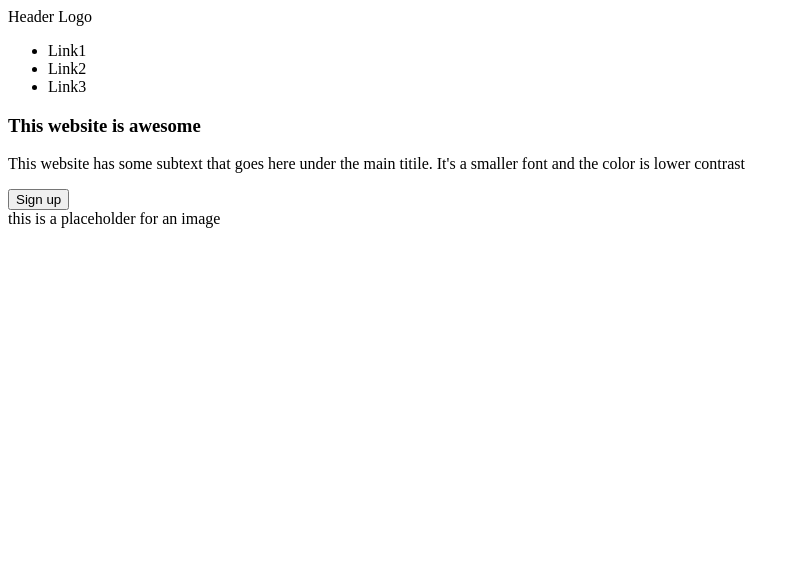
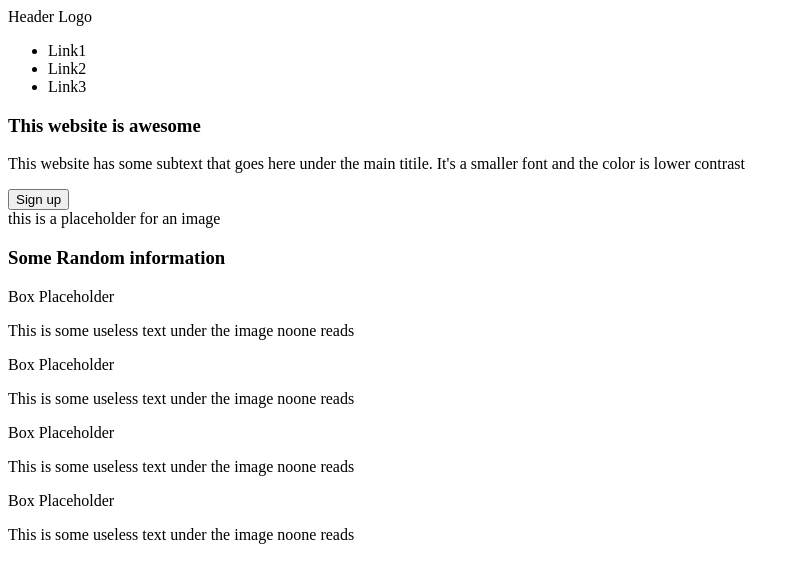
Before and after one commit to memoryIndex/flexProject, a plain HTML site: page index.html in a window 1280 px wide. Shown: the whole page, without its empty margins (0-800 px from the left). Drawn offline with Linux system fonts and the light colour scheme.

Commit message:
change div-two, add div-one html
Switched div-two name to div-one and added new html to div-two

```diff
--- a/index.html
+++ b/index.html
@@ -12,10 +12,22 @@
             <li>Link2</li>
             <li>Link3</li>
         </ul>
-        <!--div-two-->
+
+        <!--div-one-->
         <h3>This website is awesome</h3>
         <p>This website has some subtext that goes here under the main titile. It's a smaller font and the color is lower contrast</p>
         <button>Sign up</button>
         <div>this is a placeholder for an image</div>
+
+        <!--div-two-->
+        <h3>Some Random information</h3>
+        <div>Box Placeholder</div>
+        <p>This is some useless text under the image noone reads</p>
+        <div>Box Placeholder</div>
+        <p>This is some useless text under the image noone reads</p>
+        <div>Box Placeholder</div>
+        <p>This is some useless text under the image noone reads</p>
+        <div>Box Placeholder</div>
+        <p>This is some useless text under the image noone reads</p>
     </body>
 </html>
```
